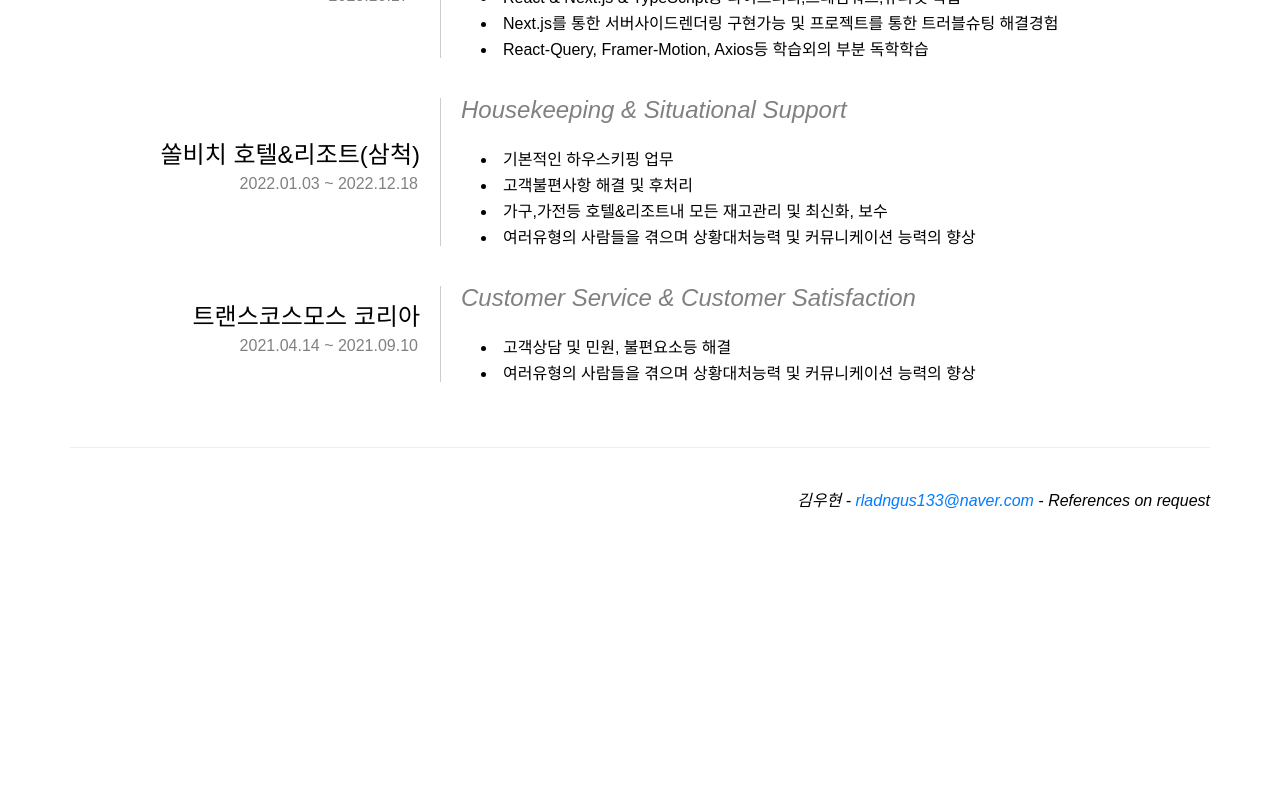
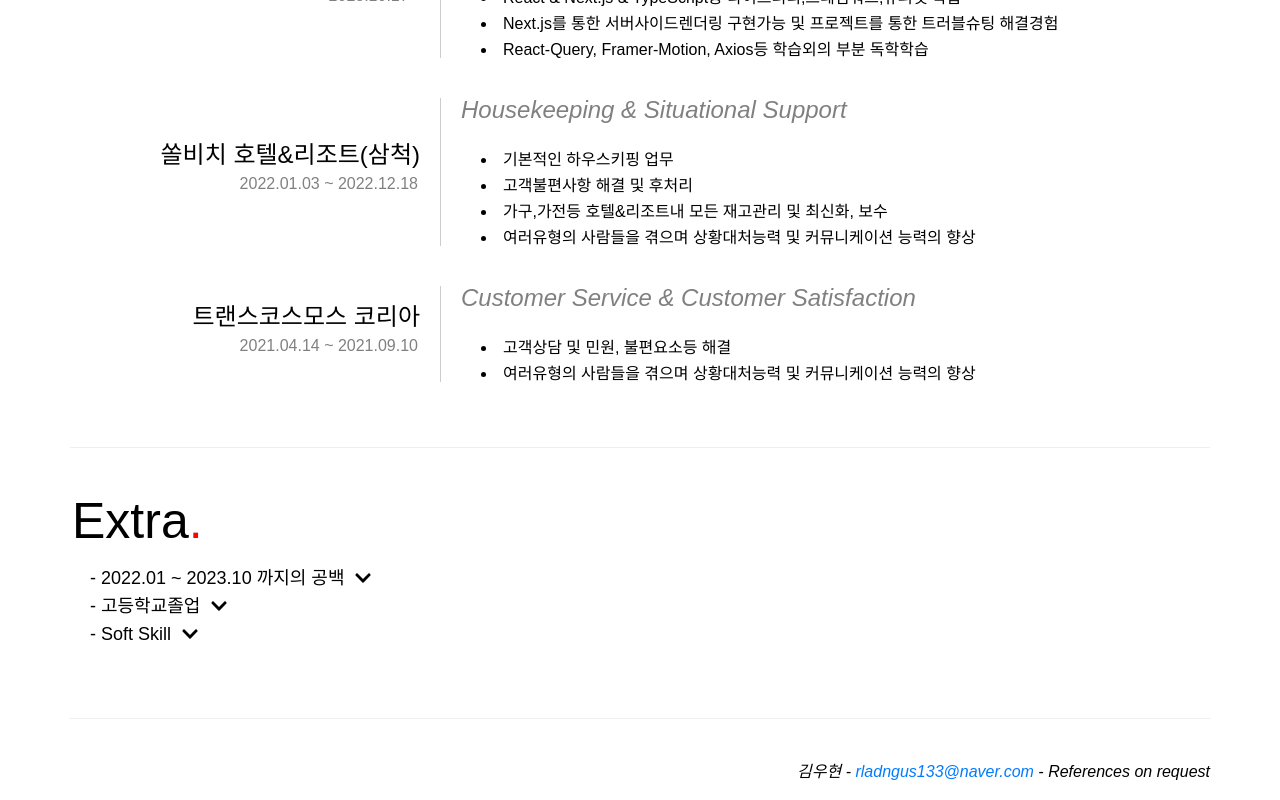
Before and after one commit to rladngus133/resume, a React (Create React App) app: page / in a window 1280 px wide. Shown: the part 2309-3109 px from the top of the page. Before the commit the page ends 2838 px from the top, so only its background shows below. Built offline with nearby package versions, Linux system fonts and the light colour scheme.

Commit message:
feat: add MainSection[Extra]

```diff
--- /dev/null
+++ b/src/components/Main/Extra.tsx
@@ -0,0 +1,23 @@
+import styled from "styled-components";
+import ExtraDescription from "./ExtraDescription";
+
+export default function Extra() {
+  return (
+    <>
+      <h2>
+        Extra<span>.</span>
+      </h2>
+      <Container>
+        <ExtraDescription listNum={1} title="- 2022.01 ~ 2023.10 까지의 공백" />
+        <ExtraDescription listNum={2} title="- 고등학교졸업" />
+        <ExtraDescription listNum={3} title="- Soft Skill" />
+      </Container>
+    </>
+  );
+}
+
+const Container = styled.div`
+  display: flex;
+  flex-direction: column;
+  padding: 20px;
+`;
--- /dev/null
+++ b/src/components/Main/ExtraDescription.tsx
@@ -0,0 +1,140 @@
+import React, { useState } from "react";
+import styled from "styled-components";
+import { FaChevronDown } from "react-icons/fa";
+import { FaChevronUp } from "react-icons/fa";
+
+interface Props {
+  title: string;
+  listNum: number;
+}
+
+export default function ExtraDescription({ title, listNum }: Props) {
+  const [isShow, setIsShow] = useState(false);
+
+  return (
+    <>
+      <Title onClick={() => setIsShow(!isShow)}>
+        {title} {isShow ? <FaChevronUp /> : <FaChevronDown />}
+      </Title>
+      {isShow && listNum === 1 && (
+        <>
+          <Description>
+            <p>
+              쏠비치 호텔&리조트의 업무를 끝낸후 앞으로 어떤걸 해야할지에 대하여 많은 고민을 하였습니다. 그러다 문득
+              중학생시절부터 좋아했던 ' 컴퓨터 ' 에 관련된 직종을 해보는건 어떨까? 싶었습니다. (살면서 첫 프로그래밍은
+              중학생 2학년때 C언어를 잠깐 독학해본적이 있습니다.)
+            </p>
+            <p>
+              고민보다는 실천해보고 결정하는 성격으로 2023년 1월부터 본격적으로 개발에 관한 많은 자료 그리고 업무를
+              찾아봤던것 같습니다. 프론트엔드, 백엔드, 보안, AI, 데브옵스 등등... 이때 가장 관심가는 분야는 프론트엔드
+              였습니다. 어찌보면 고등학생때 배웠던 디자인과 관련된 분야이며 눈에 직관적으로 바로바로 보이고 지금
+              이용하고 있는 유튜브,네이버 등등의 웹사이트를 내 손으로 구현한다. 라는점이 매우 흥미로웠습니다. 그리하여
+              2023.01 ~ 2023.06 동안 HTML,CSS,JS,React를 독학 하였으며 독학중 React에서 많은 부분이 막혀 부트캠프를 알아
+              보던중 그당시 거주하던 강원도 동해시 지역부터 그 근방에는 부트캠프가 전무하다는것을 알았습니다. 물론
+              온라인 비대면 수업이라는 선택지도 있었지만 그렇게 자신에게 여유를 주며 학습을 하는것 보단 오프라인으로
+              이왕 할거면 확실하게 하고 싶었습니다. 이러한 일념하나로 2023.06 ~ 2023.10 까지는 아르바이트를 통하여 돈을
+              모으고 2023.10월에 ' 코드잇 부트캠프 '에 합격을하여 합격소식을 듣고 1주도 안되는시간에 서울로 바로 올라와
+              자취를 시작하였습니다.
+            </p>
+            <p>
+              저는 한번 시작한 것은 끝을 봐야하는 성격이며 그 누구보다 열정적으로 해낼수 있다는 자신감에 어떠한 일이
+              부여가 된다면 고민보다 실천으로 실천뿐만이 아닌 결과물로 증명을 하는것을 좋아합니다. 위의 사례를 통하여 '
+              김우현 ' 이라는 인재에 대하여 한번 더 생각해주시면 감사하겠습니다.
+            </p>
+          </Description>
+        </>
+      )}
+      {isShow && listNum === 2 && (
+        <>
+          <Description>
+            <p>
+              고등학생때는 막연한 꿈이없이 무언가를 만들어내는것이 좋아서 디자인과에 들어갔던것 같습니다. 대입의 생각이
+              별로 없이 빠르게 취업을 하고싶어 대입을 포기하고 취업전선에 뛰어들었으나 잘 풀리지 않았으며 빠르게 군대를
+              다녀온후 이런 저런 아르바이트,정규직을 다니며 많이 방황했던것 같습니다.
+            </p>
+            <p>
+              이후 위의 2022.01 ~ 2023.10 란에 작성 한 것 처럼 어릴적부터 관심이있던 개발에 관하여 조금더 집중하고
+              제대로 해보자라고 마음먹고 학창시절과 달리 정말 이 직업의 끝을보겠다라는 각오로 항상 고민하고 노력하고
+              있습니다.
+            </p>
+            <p>
+              취업부분에 있어 학력이라는것은 상당히 예민한부분이며 ' 고등학교 졸업 ' 이라는 학력은 상당히 저에게
+              약점으로 다가 올 수 있다는것을 알고있지만 위의 2022.01 ~ 2023.10 란에 작성한 내용처럼 ' 개발자 ' 하나에만
+              집중하며 그 꿈을 이루기위해 한 걸음 한 걸음 내딛고 그 성취가 계속하여 보이는것을 주관적으로도 느끼고
+              있기에 예민한 주제일수도 있지만 이렇게 남겨봅니다.
+            </p>
+          </Description>
+        </>
+      )}
+      {isShow && listNum === 3 && (
+        <>
+          <Description>
+            <p>주관적으로 우수하다고 생각하는 부분은 Soft Skill 입니다.</p>
+            <p>
+              호텔&리조트 상황실, 하우스키핑, CS등 각종 업무를 하며 여러가지의 사람들을 만났으며 어떠한 유형에도 대처 할
+              수 있는 유연한 소통능력을 길렀으며 이에 대한 근거로는 호텔&리조트 업무당시 고객의 민원에 대하여 저가
+              해결한 민원은 후에 재민원 발생률 0% 였으며 CS업무시 해당 지점내 실적1위를 달성하며 실적에 비례한 많은
+              민원량에 비해 고객과 판매사의 의견 조율을 깔끔하게 마무리해 후처리(민원 해결을 위하여 고객상담 종류후에
+              해야하는 처리들)가 남들에 비하여 많이 적었던 기억이 있습니다.
+            </p>
+            <p>
+              부트캠프를 진행하며 현재 6달의 기간동안 모든파트(4번)에 팀장을 맡았으며 재가 팀장으로 있었던 팀은
+              프로젝트시 개인적인 감정으로인한 트러블이 ' 단 한번도 ' 없었으며 항상 화기애애한 분위기속에 열정적으로
+              프로젝트 진행을 했습니다.
+            </p>
+            <p>
+              이러한 점을 바탕으로 개인적으로 생각하는 강점은 Soft Skill 인 것 같으며 개발자란 직군또한 혼자 하는것이
+              아닌 팀원, 디자이너, 백엔드개발자와 협업을 하는 ' 팀구조 ' 의 직군이며 이때 성공적인 프로젝트의 완성을
+              위해서는 배려와 소통이 무엇보다 중요하다는것을 알고있습니다.
+            </p>
+            <img src={`${process.env.PUBLIC_URL}/images/review1.png`} alt="review1" />
+            <img src={`${process.env.PUBLIC_URL}/images/review2.png`} alt="review2" />
+          </Description>
+        </>
+      )}
+    </>
+  );
+}
+
+const Title = styled.div`
+  @keyframes moveY {
+    0% {
+      transform: translateY(0px);
+    }
+    50% {
+      transform: translateY(5px);
+    }
+    100% {
+      transform: translateY(0px);
+    }
+  }
+
+  display: flex;
+  align-items: center;
+  gap: 10px;
+  font-weight: 300;
+  font-size: 18px;
+  cursor: pointer;
+  padding-bottom: 10px;
+
+  &:hover {
+    opacity: 0.8;
+
+    & svg {
+      animation: moveY 1s infinite;
+    }
+  }
+
+  @media all and (max-width: 768px) {
+    font-size: 14px;
+  }
+`;
+
+const Description = styled.div`
+  border-top: 1px solid #ccc;
+  padding: 10px;
+
+  & img {
+    width: 100%;
+  }
+`;
--- a/src/components/Main/Main.tsx
+++ b/src/components/Main/Main.tsx
@@ -5,6 +5,7 @@ import Introduce from "./Introduce";
 import Experience from "./Experience";
 import Project from "./Project";
 import Education from "./Education";
+import Extra from "./Extra";
 
 export default function Main() {
   return (
@@ -32,6 +33,11 @@ export default function Main() {
       <Container>
         <Section>
           <Experience />
+        </Section>
+      </Container>
+      <Container>
+        <Section>
+          <Extra />
         </Section>
       </Container>
     </>
```
Also changed, not shown: public/images/review1.png (added), public/images/review2.png (added).
